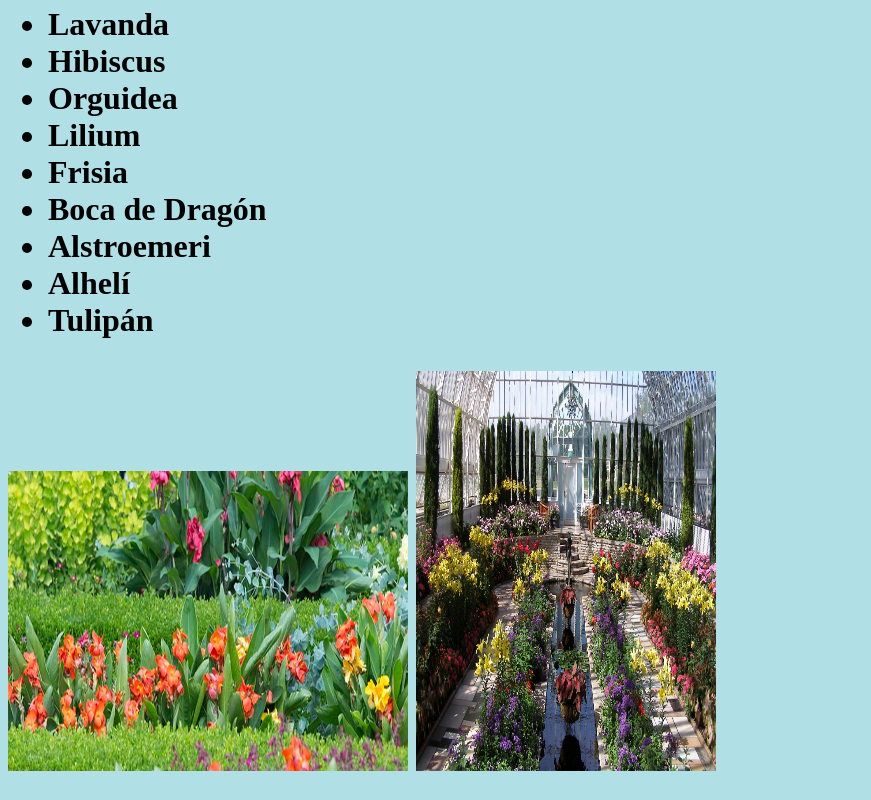
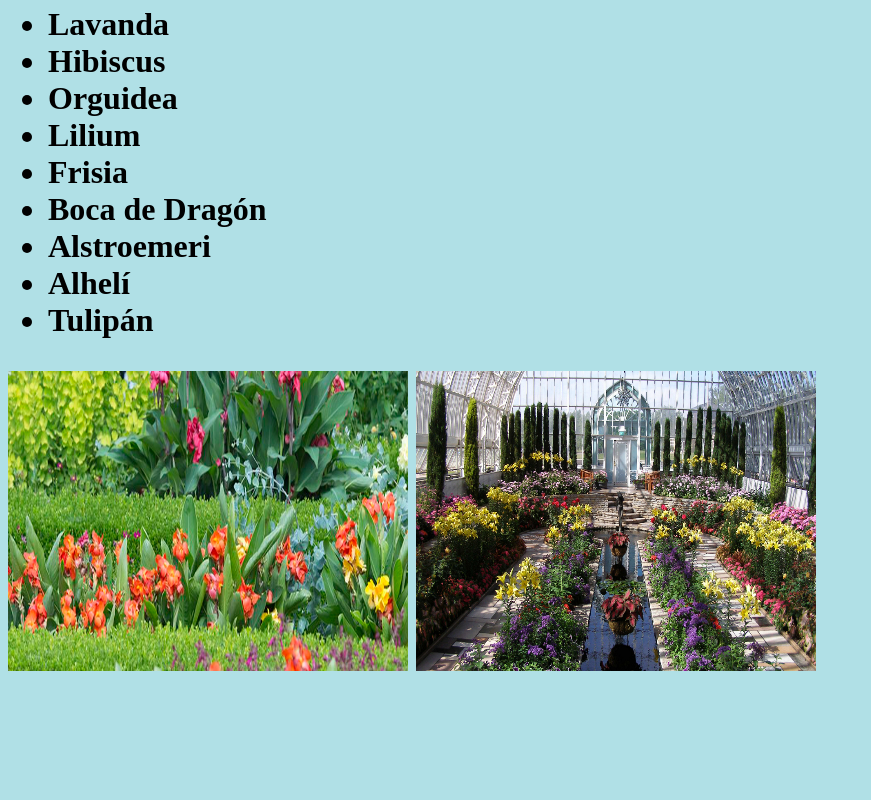
Before and after one commit to nbalbuena/MyStoryWebsite, a plain HTML site: page index.html in a window 1280 px wide. Shown: the part 658-1458 px from the top of the page, without its empty margins (0-871 px from the left). After the commit the page ends 1358 px from the top, so only its background shows below. Drawn offline with Linux system fonts and the light colour scheme.

Commit message:
Update index.html

```diff
--- a/index.html
+++ b/index.html
@@ -30,6 +30,6 @@
 
       </p>
       <img src="img1.jpg" alt="Un photo del jardín botánico de Chicago" style="width:400px;height:300px;">
-      <img src="img2.jpg" alt="Un photo del Garfield Park conservatorio" style="width:300px;height:400px;">
+      <img src="img2.jpg" alt="Un photo del Garfield Park conservatorio" style="width:400px;height:300px;">
    </body>
 </html>
```
